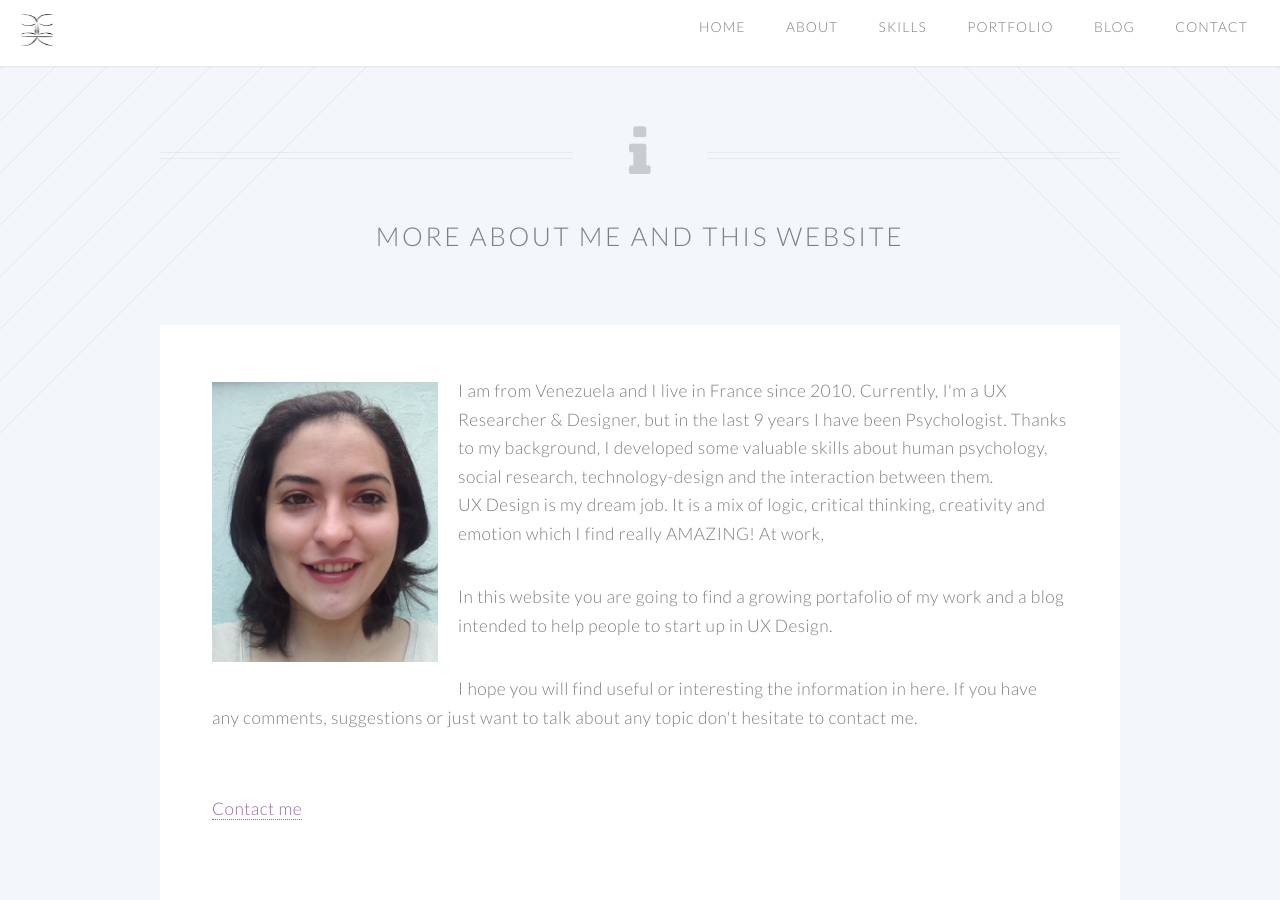
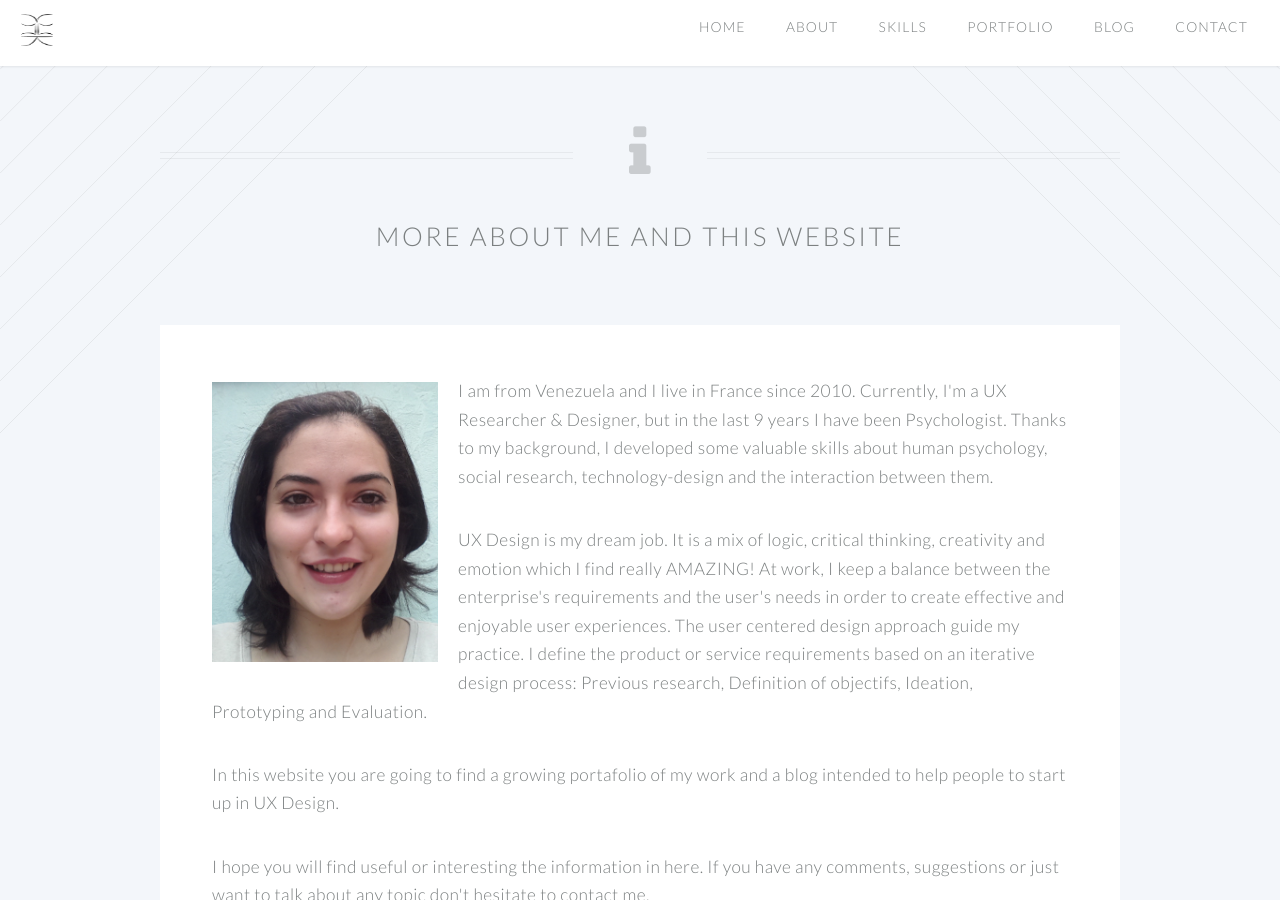
Before and after one commit to claucvk/claucvk.github.io, a Jekyll site: the page built from about/index.html, in a window 1280 px wide and 900 px high. Built offline with Jekyll 4.4.1, drawn with Linux system fonts in a browser that asks for light colours.

Commit message:
update about

```diff
--- a/about/index.html
+++ b/about/index.html
@@ -26,8 +26,9 @@ permalink: /about/
 								<section>
 									<img class="left" src="../images/claudia.jpg" width="226" height="280" alt=""/>
 						            <p>I am from Venezuela and I live in France since 2010. Currently, I'm a UX Researcher & Designer, but in the last 9 years I have been Psychologist. Thanks to my background, I developed some valuable skills about human psychology, social research, technology-design and the interaction between them.
-									<br>
-										UX Design is my dream job. It is a mix of logic, critical thinking, creativity and emotion which I find really AMAZING! At work,
+									</p>
+									<p>
+										UX Design is my dream job. It is a mix of logic, critical thinking, creativity and emotion which I find really AMAZING! At work, I keep a balance between the enterprise's requirements and the user's needs in order to create effective and enjoyable user experiences. The user centered design approach guide my practice. I define the product or service requirements based on an iterative design process: Previous research, Definition of objectifs, Ideation, Prototyping and Evaluation.
 									</p>
 
 						            <p>
```
